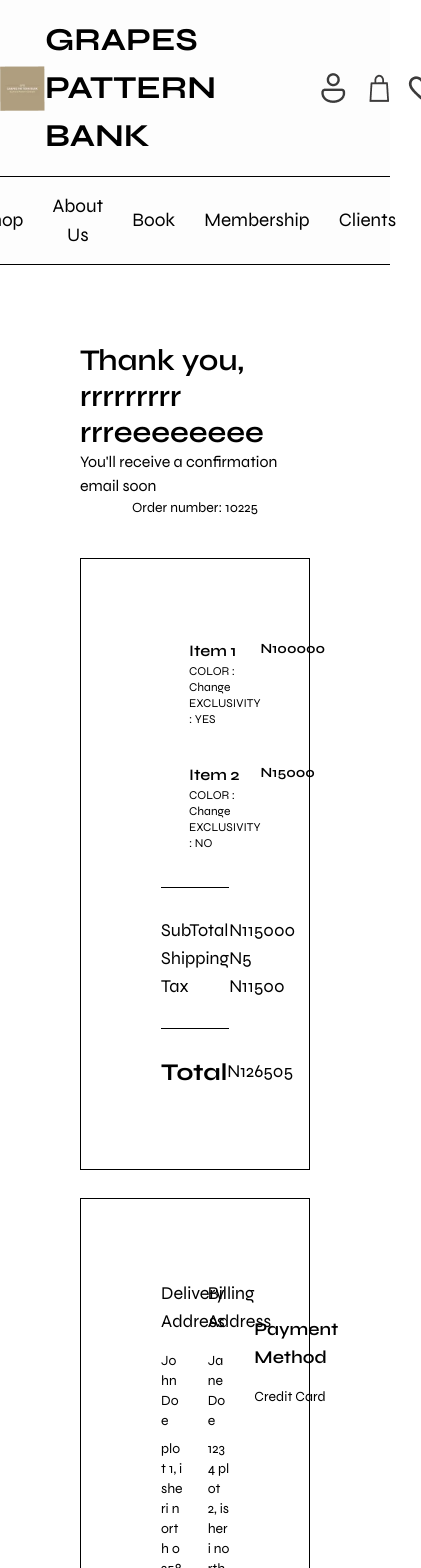
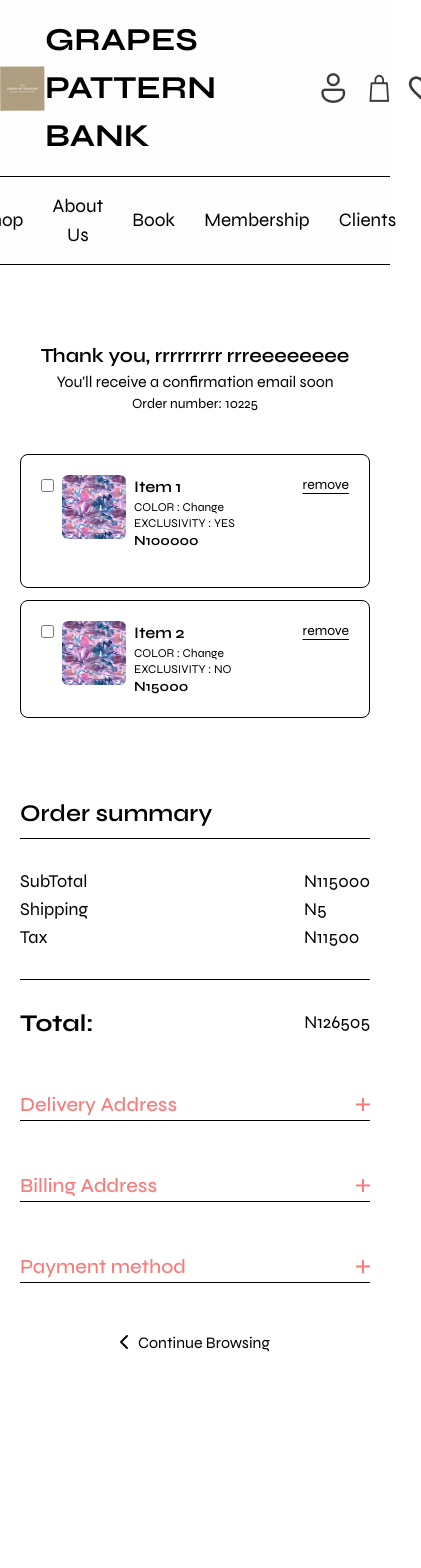
Before and after one commit to Iamronaldosunmu/gpb-website, a React (Vite) app: page /Receipt in a window 390 px wide. Shown: the top 1568 px of the page, 421 px wide, since content can reach past the window. Built offline with nearby package versions, Linux system fonts and the light colour scheme.

Commit message:
worked on mobile responsiveness of the receipt page

```diff
--- /dev/null
+++ b/src/components/Receipt/DeliveryDetails/MobileDeliveryDetails.tsx
@@ -0,0 +1,31 @@
+import { motion } from "framer-motion";
+import { FC, useState } from "react";
+
+interface Props {
+	title: string;
+	body: React.ReactNode[];
+}
+
+const MobileDeliveryDetails: FC<Props> = ({ title, body }) => {
+	const [isActive, setIsActive] = useState(false);
+	return (
+		<motion.div
+			animate={{ height: isActive ? "100%" : "30px" }}
+			transition={{ duration: 0.3, ease: "easeInOut" }}
+			onClick={() => setIsActive((prev) => !prev)}
+			className="w-full mt-[51px] cursor-pointer overflow-hidden border-b border-black"
+		>
+			<div className="flex justify-between items-center">
+				<p className="text-[#FB7A7A] font-medium text-xl">{title}</p>
+				<img
+					className="w-[14px] h-[14px] object-cover origin-center transition-transform duration-300 hover:rotate-90"
+					src="/assets/images/plus.svg"
+					alt=""
+				/>
+			</div>
+			<div className={`text-[#181818] font-medium py-7`}>{body}</div>
+		</motion.div>
+	);
+};
+
+export default MobileDeliveryDetails;
--- a/src/components/Receipt/DeliveryDetails/index.tsx
+++ b/src/components/Receipt/DeliveryDetails/index.tsx
@@ -1,3 +1,6 @@
+
+import MobileDeliveryDetails from "./MobileDeliveryDetails";
+
 interface Address{
     name: string;
     address: string;
@@ -8,14 +11,29 @@ interface Address{
 interface DeliveryDetailsProps{
     deliveryAddress: Address;
     billingAddress: Address;
-    paymentMethod: string;
+    paymentMethod: string[];
 }
 
+
+
 const DeliveryDetails = ({ deliveryAddress, billingAddress, paymentMethod }: DeliveryDetailsProps) => {
+  const deliveryAddressArray = [
+    `${deliveryAddress.name}` ,  `${deliveryAddress.address}`,
+    `${deliveryAddress.productNumber}`,
+    `${deliveryAddress.duration}`
+  ];
+
+  const billingAddressArray = [
+    `${billingAddress.name}`,
+    `${billingAddress.address}`,
+    `${billingAddress.productNumber}`,
+    `${billingAddress.duration}`
+  ];
+
   return (
-    <div className="p-20">
+    <>
+      <div className="lg:p-20 hidden lg:block">
         <div className="flex">
-
           <div className="w-1/3">
             <h2 className="text-lg mb-4">Delivery Address</h2>
             <p className="text-sm mb-2 break-all">{deliveryAddress.name}</p>
@@ -36,13 +54,17 @@ const DeliveryDetails = ({ deliveryAddress, billingAddress, paymentMethod }: Del
             <h2 className="text-lg font-semibold mb-4">Payment Method</h2>
             <p className="text-sm">{paymentMethod}</p>
           </div>
+        </div>
+      </div>
 
 
+
+      <div className="lg:hidden mb-10">
+        <MobileDeliveryDetails title="Delivery Address" body={deliveryAddressArray.map((item, index) => <p key={index}>{item}</p>)} />
+        <MobileDeliveryDetails title="Billing Address" body={billingAddressArray.map((item, index) => <p key={index}>{item}</p>)} />
+        <MobileDeliveryDetails title="Payment method" body={paymentMethod} />
       </div>
-
-      {/* Payment Method */}
-
-    </div>
+    </>
   );
 };
 
--- a/src/components/Receipt/Order/index.tsx
+++ b/src/components/Receipt/Order/index.tsx
@@ -1,3 +1,5 @@
+import { useState } from 'react';
+
 interface Item {
   name: string;
   color: string;
@@ -9,9 +11,12 @@ interface Item {
 }
 
 const Order = ({ items }: { items: Item[] }) => {
-	const subTotal = items.reduce((total, item) => total + item.price, 0);
+  // State to keep track of items
+  const [cartItems, setCartItems] = useState(items);
 
-	const totalShippingFee = items
+  const subTotal = cartItems.reduce((total, item) => total + item.price, 0);
+
+  const totalShippingFee = cartItems
     .filter((item) => !item.isFree)
     .reduce((total, item) => total + (item.shippingFee || 0), 0);
 
@@ -19,33 +24,55 @@ const Order = ({ items }: { items: Item[] }) => {
   const tax = subTotal * taxRate;
 
   const totalCost = subTotal + totalShippingFee + tax;
+
+  // Event handler to remove an item
+  const removeItem = (index: number) => {
+    const updatedItems = [...cartItems];
+    updatedItems.splice(index, 1);
+    setCartItems(updatedItems);
+  };
+
   return (
-		<div className="p-20">
-			{items.map((item, index) => (
+    <div className="lg:p-20 lg:border border-black rounded-lg lg:rounded-none">
+      {cartItems.map((item, index) => (
         <div
           key={index}
-					className={`flex justify-between ${index !== items.length - 1 ? "pb-9" : ""}`}
+          className={`flex justify-between border border-black rounded-lg mb-3 lg:pb-0 lg:mb-0 sm:p-10 p-5 lg:px-0  lg:border-none ${
+            index !== cartItems.length - 1 ? 'pb-9' : ''
+          }`}
         >
           <div className="flex">
-						<div className="mr-7">
+            <div className="sm:mr-5 mr-2 lg:hidden">
+              <input type="checkbox" />
+            </div>
+            <div className="mr-2 lg:mr-7">
               <img
-								src="/assets/images/item.png"
+                src={'/assets/images/item.png'}
                 alt={item.name}
-								className="w-20 h-20 object-cover"
+                className="sm:w-20 sm:h-20 w-16 h-16 object-cover rounded-md lg:rounded-none"
               />
             </div>
             <div>
               <h3 className="text-base font-semibold">{item.name}</h3>
               <p className="text-xs">COLOR : {item.color}</p>
-							<p className="text-xs">EXCLUSIVITY : {item.exclusivity ? "YES" : "NO"}</p>
+              <p className="text-xs">EXCLUSIVITY : {item.exclusivity ? 'YES' : 'NO'}</p>
+              <p className="text-sm font-semibold lg:hidden">N{item.price}</p>
             </div>
           </div>
-					<div className="flex justify-end">
-						<p className="text-sm font-semibold">N{item.price}</p>
+          <div className="flex justify-end relative">
+            <p className="text-sm font-semibold hidden lg:block">N{item.price}</p>
+            <button
+              className="lg:hidden underline underline-offset-4 text-sm absolute top-0"
+              onClick={() => removeItem(index)}
+            >
+              remove
+            </button>
           </div>
         </div>
       ))}
-			<div className="border-b mt-9 mb-7 border-b-black"></div>
+
+      <h2 className="mt-20 lg:hidden text-2xl font-semibold">Order summary</h2>
+      <div className="border-b lg:mt-9 mt-2 mb-7 border-b-black"></div>
       <div className="flex justify-between text-lg mb-7">
         <div>
           <p>SubTotal</p>
@@ -54,14 +81,14 @@ const Order = ({ items }: { items: Item[] }) => {
         </div>
         <div>
           <p>N{subTotal}</p>
-					<p>{totalShippingFee > 0 ? `N${totalShippingFee}` : "Free"}</p>
+          <p>{totalShippingFee > 0 ? `N${totalShippingFee}` : 'Free'}</p>
           <p>N{tax}</p>
         </div>
       </div>
       <div className="border-b mb-7 border-b-black"></div>
       <div className="flex justify-between text-lg">
         <div className="font-semibold">
-					<p className="text-2xl font-bold">Total</p>
+          <p className="text-2xl font-bold">Total:</p>
         </div>
         <div>
           <p>N{totalCost}</p>
--- a/src/components/Receipt/OrderConfirmation/index.tsx
+++ b/src/components/Receipt/OrderConfirmation/index.tsx
@@ -5,12 +5,13 @@ interface Props {
 
 const OrderConfirmation = ({ name, orderNumber }: Props) => {
 	return (
-		<div className="flex flex-col items-center">
-			<p className="text-3xl font-semibold">Thank you, {name}</p>
-			<p className="text-1xl">You'll receive a confirmation email soon</p>
-			<div className="flex">
+		<div className="flex flex-col justify-center items-center">
+			<div className=" flex  justify-center items-center">
+				<p className="text-xl lg:text-3xl font-semibold text-center">Thank you, {name}</p>
+			</div>
+			<p className="text-md lg:text-lg text-center">You'll receive a confirmation email soon</p>
 				<p className="text-sm">Order number: {orderNumber}</p>
-			</div>
+
 		</div>
 	);
 };
--- a/src/components/Receipt/index.tsx
+++ b/src/components/Receipt/index.tsx
@@ -4,7 +4,7 @@ import Order from "./Order";
 import OrderConfirmation from "./OrderConfirmation";
 import SubscribeForm from "../../sections/Footer/SubscribeForm";
 import DeliveryDetails from "./DeliveryDetails";
-import BottomFooter from "../../sections/Footer/BottomFooter";
+
 const items = [
 	{
 		name: "Item 1",
@@ -40,16 +40,16 @@ const billingAddress = {
 	duration: "3 days",
 };
 
-const paymentMethod = "Credit Card";
+const paymentMethod = ["Credit Card"];
 
 const Receipt = () => {
 	return (
 		<>
-			<div className="mx-20">
+			<div className="md:mx-20 sm:mx-10 mx-5">
 				<Nav />
 				<div className="mt-[150px]">
-					<div className="mb-20">
-						<h2 className="text-4xl font-semibold mb-8">Payment</h2>
+					<div className="mb-20 text-center lg:text-left">
+						<h2 className="text-4xl font-semibold mb-8 ">Payment</h2>
 						<BrowseButton />
 					</div>
 					<div className="flex justify-center mb-10">
@@ -58,10 +58,14 @@ const Receipt = () => {
 							orderNumber={10225}
 						/>
 					</div>
-					<div className="border border-black mb-7">
-						<Order items={items} />
+					<div className=" mb-7">
+						<div className="">
+							<Order items={items} />
+						</div>
+
+
 					</div>
-					<div className="border border-black">
+					<div className="lg:border border-black">
 						<DeliveryDetails
 							billingAddress={billingAddress}
 							deliveryAddress={deliveryAddress}
@@ -70,13 +74,12 @@ const Receipt = () => {
 					</div>
                     <div className="flex justify-center">
                     <BrowseButton />
-
                     </div>
 
 				</div>
 			</div>
 			<SubscribeForm />
-			<BottomFooter />
+			{/* <BottomFooter /> */}
 		</>
 	);
 };
```
Lines whose indentation alone changed are shown as unchanged.
